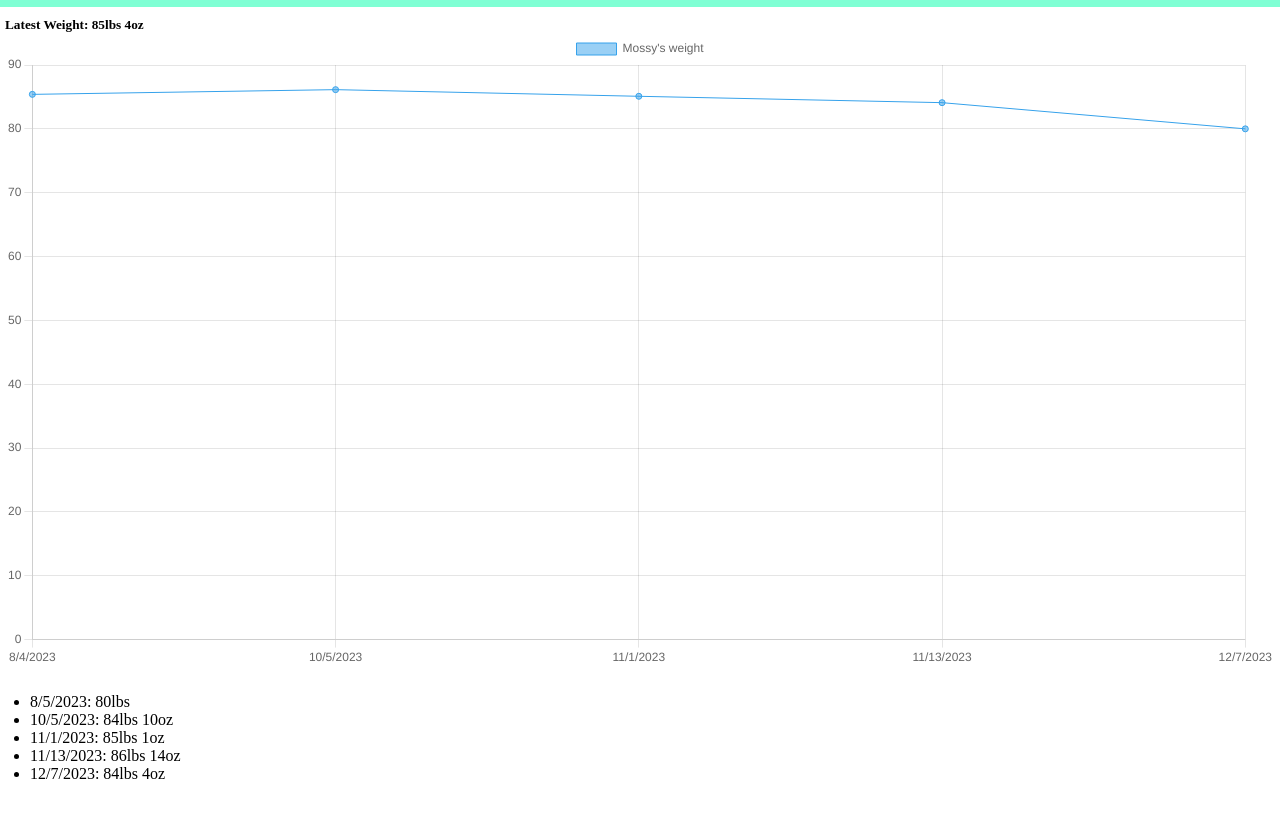
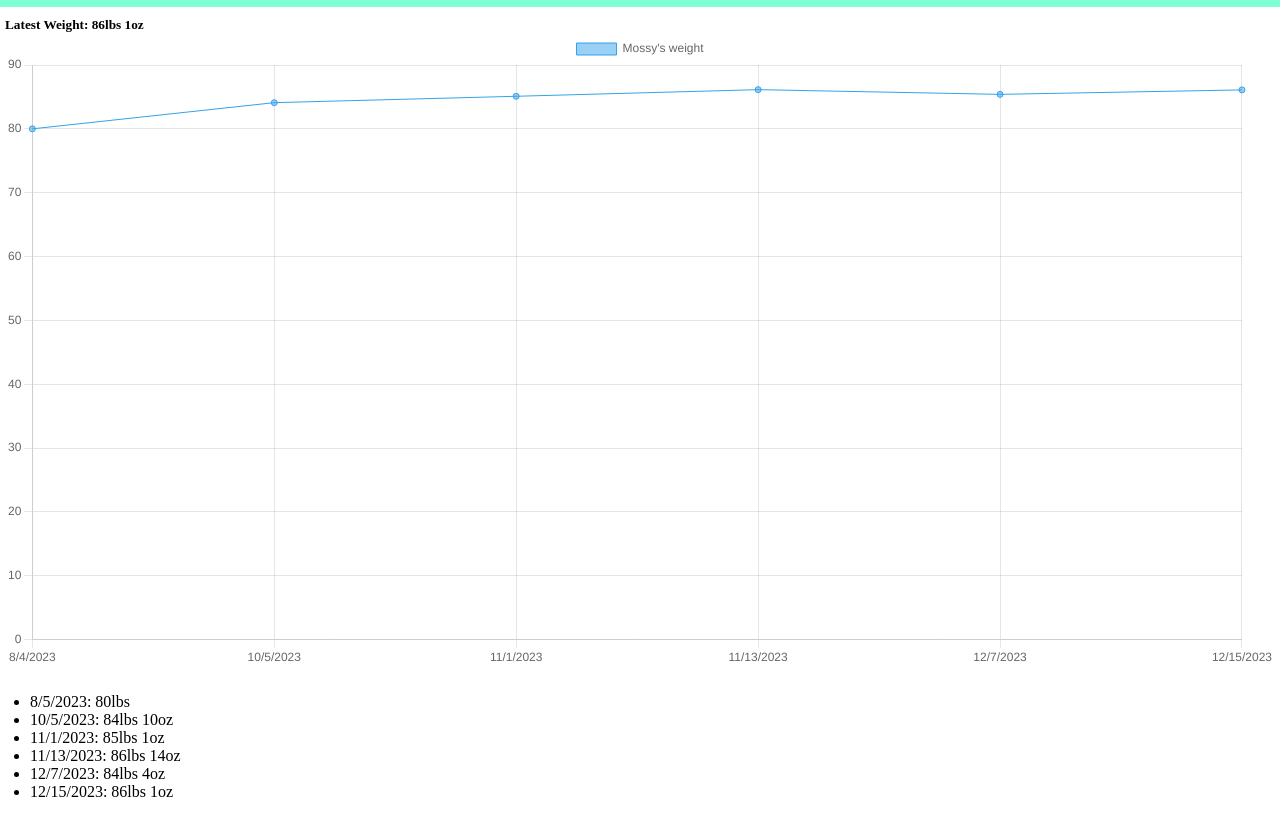
Before and after one commit to dr-50/MossyTracker, a plain HTML site: page index.html in a window 1280 px wide. Shown: the part 35-861 px from the top of the page. Drawn offline with nearby package versions, Linux system fonts and the light colour scheme.

Commit message:
reordered graphic values

```diff
--- a/index.html
+++ b/index.html
@@ -26,6 +26,7 @@
             <li>11/1/2023: 85lbs 1oz</li>
             <li>11/13/2023: 86lbs 14oz</li>
             <li>12/7/2023: 84lbs 4oz</li>
+            <li>12/15/2023: 86lbs 1oz</li>
         </ul>
     </div>
   </div>
--- a/script.js
+++ b/script.js
@@ -1,4 +1,4 @@
-weightObj = [{date: "8/4/2023", weight: 80.0}, {date: "10/5/2023", weight: 84.10},{date:"11/1/2023", weight:85.1},{date:"11/13/2023", weight:86.14}, {date:"12/7/2023", weight:85.4}]
+weightObj = [{date: "8/4/2023", weight: 80.0}, {date: "10/5/2023", weight: 84.10},{date:"11/1/2023", weight:85.1},{date:"11/13/2023", weight:86.14}, {date:"12/7/2023", weight:85.4}, {date:"12/15/2023", weight:86.1}]
 weightDates = [];
 weights = []
 for(i=0; i<weightObj.length; i++){
@@ -8,14 +8,6 @@ for(i=0; i<weightObj.length; i++){
   weights.push( weightObj[i].weight)
 }
 
-latestWeightVal = weights.reverse()[0]
-
-latestWeightLbs = Math.floor(latestWeightVal)
-latestWeightOzsDec = (latestWeightVal - (Math.floor(latestWeightVal))).toString().indexOf(".")
-latestWeightOzs = latestWeightVal.toString().substring(latestWeightOzsDec+2)
-
-latestWeightString = latestWeightLbs + "lbs " + latestWeightOzs + "oz"
-document.getElementById("latestWeight").innerHTML = latestWeightString
 
 let ctx = document.getElementById('myChart');
 new Chart(ctx, {
@@ -36,3 +28,14 @@ new Chart(ctx, {
       }
     }
     });
+
+
+
+    latestWeightVal = weights.reverse()[0]
+
+    latestWeightLbs = Math.floor(latestWeightVal)
+    latestWeightOzsDec = (latestWeightVal - (Math.floor(latestWeightVal))).toString().indexOf(".")
+    latestWeightOzs = latestWeightVal.toString().substring(latestWeightOzsDec+2)
+
+    latestWeightString = latestWeightLbs + "lbs " + latestWeightOzs + "oz"
+    document.getElementById("latestWeight").innerHTML = latestWeightString
```
